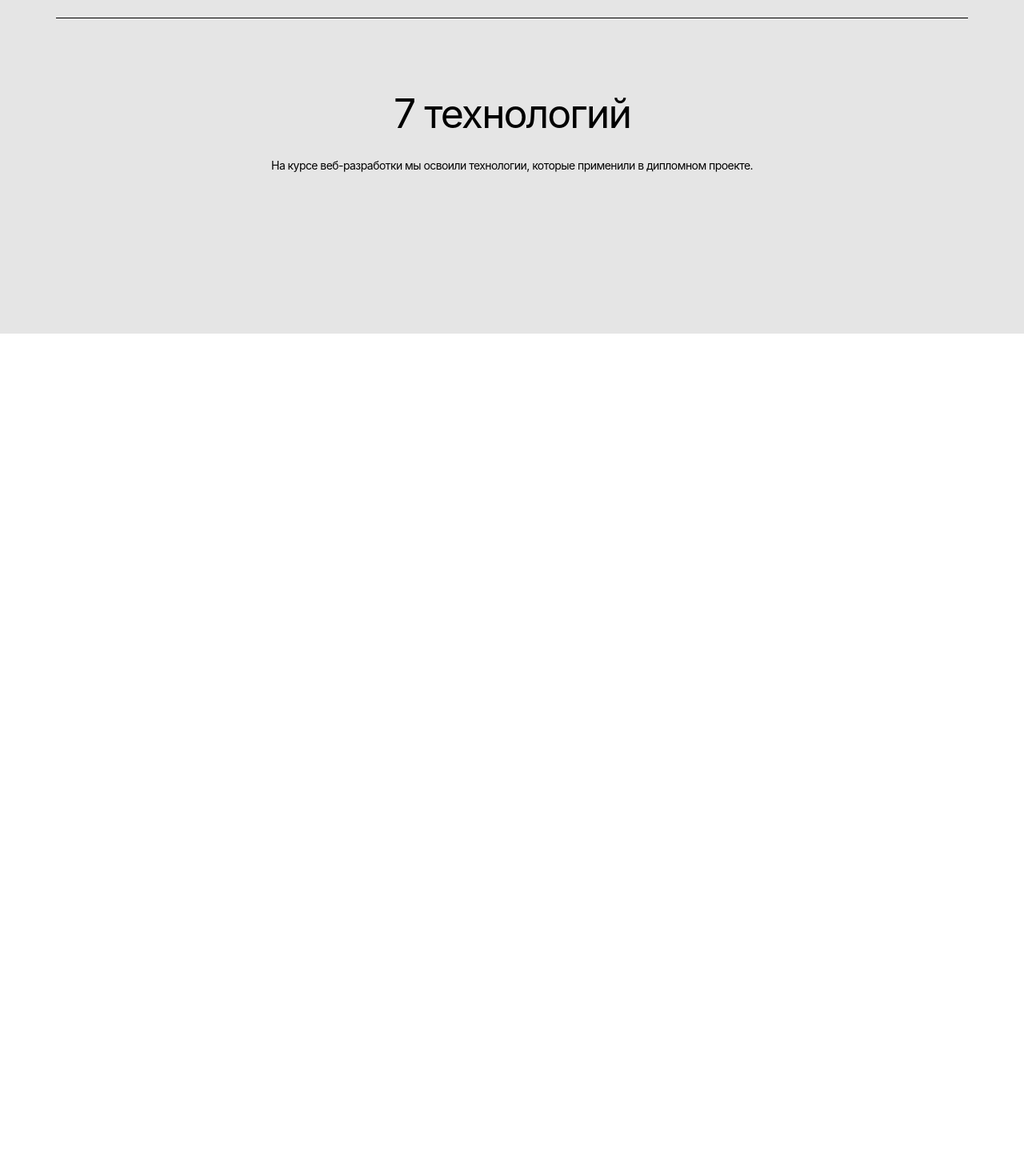
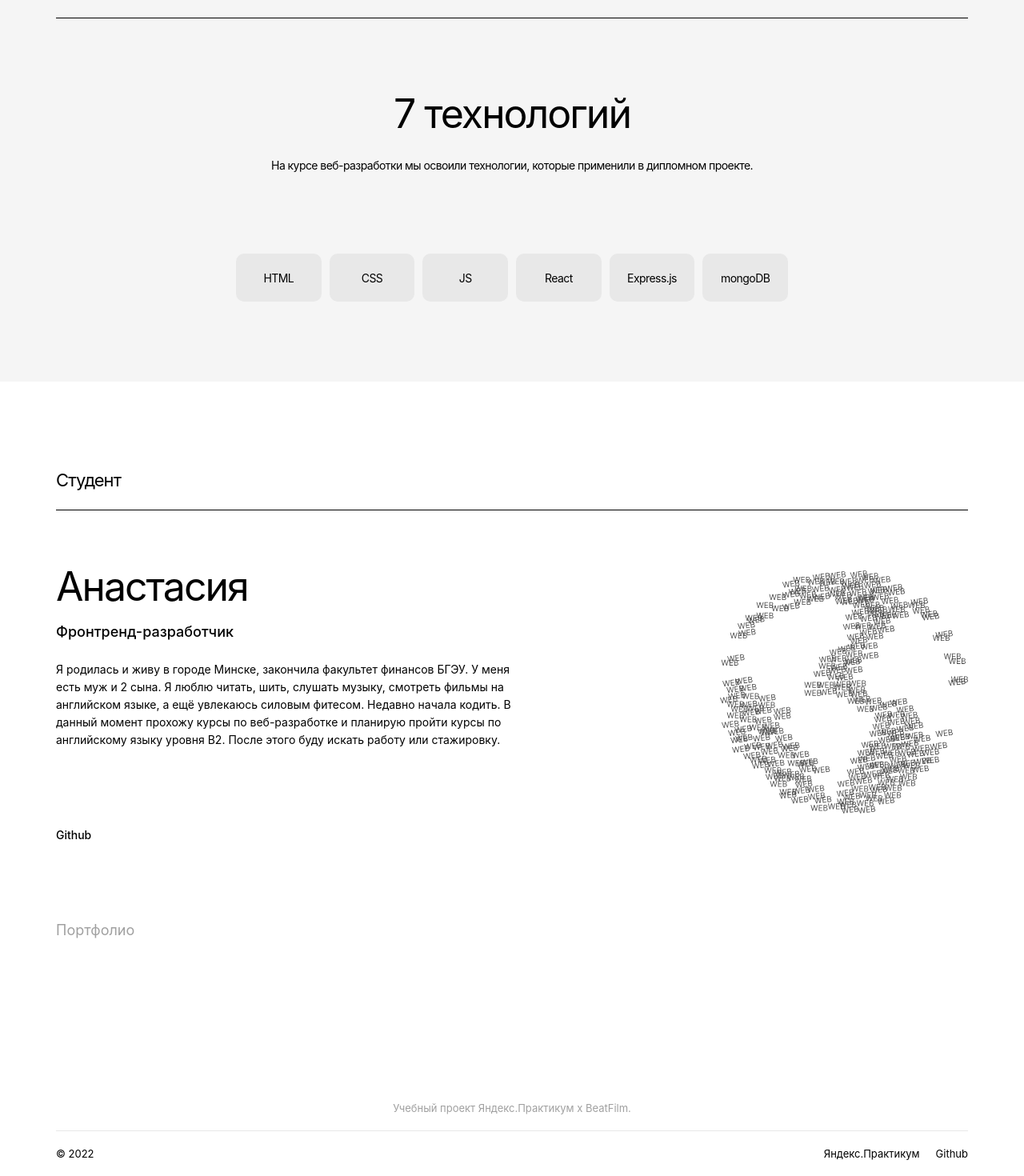
Before and after one commit to nargisi/movies-explorer-frontend, a React (Create React App) app: page / in a window 1280 px wide. Shown: the part 1317-2787 px from the top of the page at 80% size. Before the commit the page ends 1734 px from the top, so only its background shows below. Built offline with nearby package versions, Linux system fonts and the light colour scheme.

Commit message:
Add component Footer & Line

```diff
--- a/src/components/Footer/Footer.css
+++ b/src/components/Footer/Footer.css
@@ -0,0 +1,53 @@
+.footer__container{
+    padding: 79px 70px 20px;
+}
+
+
+.footer__title{
+    margin: 0;
+    padding-bottom: 20px;
+    font-family: 'Inter', Arial, Helvetica, sans-serif;
+    font-style: normal;
+    font-weight: 400;
+    font-size: 13px;
+    line-height: 16px;
+    text-align: center;
+    color: #A0A0A0;
+    border-bottom: 1px solid #E8E8E8;
+}
+
+
+.footer__box{
+    display: flex;
+    justify-content: space-between;
+    padding-top: 20px;
+}
+
+
+.footer__text{
+    margin: 0;
+    font-family: 'Inter', Arial, Helvetica, sans-serif;
+    font-style: normal;
+    font-weight: 400;
+    font-size: 13px;
+    line-height: 16px;
+    color: #000000;
+}
+
+
+.footer__icons{
+    display: flex;
+}
+
+
+.footer__icon{
+    margin: 0;
+    font-family: 'Inter', Arial, Helvetica, sans-serif;
+    font-style: normal;
+    font-weight: 400;
+    font-size: 13px;
+    line-height: 16px;
+    text-align: right;
+    color: #000000;
+    margin-left: 20px;
+}
--- a/src/components/Footer/Footer.js
+++ b/src/components/Footer/Footer.js
@@ -0,0 +1,19 @@
+import React from "react";
+import '../Footer/Footer.css';
+
+function Footer() {
+    return (
+        <div className="footer__container">
+            <p className="footer__title">Учебный проект Яндекс.Практикум х BeatFilm.</p>
+            <div className="footer__box">
+                <p className="footer__text">© 2022</p>
+                <div className="footer__icons">
+                    <p className="footer__icon">Яндекс.Практикум</p>
+                    <p className="footer__icon">Github</p>
+                </div>
+            </div>
+        </div>
+    )
+}
+
+export default Footer
--- a/src/components/Main/AboutProject/AboutProject.css
+++ b/src/components/Main/AboutProject/AboutProject.css
@@ -3,7 +3,7 @@
 }
 
 
-.about__title{
+/* .about__title{
     font-family: 'Inter', Arial, Helvetica, sans-serif;
     font-style: normal;
     font-weight: 400;
@@ -14,7 +14,7 @@
     padding-bottom: 23px;
     border-bottom: 1px solid #000000;
     margin:0;
-}
+} */
 
 
 .about__description{
--- a/src/components/Main/AboutProject/AboutProject.js
+++ b/src/components/Main/AboutProject/AboutProject.js
@@ -1,10 +1,12 @@
 import React from 'react';
 import '../AboutProject/AboutProject.css';
+import Line from '../Line/Line'
 
 function AboutProject() {
     return (
+        <>
        <div className="about__container">
-           <h3 className="about__title">О проекте</h3>
+           <Line>О проекте</Line>
            <div className='about__description'>
                <div className='about__description-container'>
                     <p className='about__description-title'>Дипломный проект включал 5 этапов</p>
@@ -18,6 +20,7 @@ function AboutProject() {
                </div>
            </div>
        </div>
+       </>
       )
 }
 export default AboutProject
--- /dev/null
+++ b/src/components/Main/Line/Line.css
@@ -0,0 +1,12 @@
+.line__title{
+    font-family: 'Inter', Arial, Helvetica, sans-serif;
+    font-style: normal;
+    font-weight: 400;
+    font-size: 22px;
+    line-height: 27px;
+    letter-spacing: -0.04em;
+    color: #000000;
+    padding-bottom: 23px;
+    border-bottom: 1px solid #000000;
+    margin:0;
+}
--- /dev/null
+++ b/src/components/Main/Line/Line.js
@@ -0,0 +1,10 @@
+import React from "react";
+import '../Line/Line.css'
+
+function Line (props) {
+    return (
+        <h3 className="line__title">{props.children}</h3>
+    )
+}
+
+export default Line
--- a/src/components/Main/Main.js
+++ b/src/components/Main/Main.js
@@ -2,6 +2,8 @@ import React from "react";
 import Promo from "./Promo/Promo";
 import AboutProject from "./AboutProject/AboutProject"
 import Techs from "./Techs/Techs";
+import Portfolio from "./Portfolio/Portfolio";
+import Footer from "../Footer/Footer";
 
 function Main() {
    return (
@@ -9,6 +11,8 @@ function Main() {
        <Promo/>
        <AboutProject/>
        <Techs/>
+       <Portfolio/>
+       <Footer/>
        </>
    )
     }
--- a/src/components/Main/Portfolio/Portfolio.css
+++ b/src/components/Main/Portfolio/Portfolio.css
@@ -0,0 +1,73 @@
+.portfolio__container{
+    padding: 110px 70px 125px;
+}
+
+
+.portfolio__box{
+    position: relative;
+}
+
+
+.portfolio__title{
+    margin: 0;
+    padding-top: 66px;
+    font-family: 'Inter', Arial, Helvetica, sans-serif;
+    font-style: normal;
+    font-weight: 400;
+    font-size: 50px;
+    line-height: 58px;
+    letter-spacing: -0.04em;
+    color: #000000;
+}
+
+
+.portfolio__subtitle{
+    margin: 0;
+    padding-top: 18px;
+    font-family: 'Inter', Arial, Helvetica, sans-serif;
+    font-style: normal;
+    font-weight: 500;
+    font-size: 18px;
+    line-height: 20px;
+    color: #000000;
+    mix-blend-mode: normal;
+}
+
+
+.portfolio__info{
+    margin: 0;
+    padding-top: 26px;
+    font-family: 'Inter', Arial, Helvetica, sans-serif;
+    font-style: normal;
+    font-weight: 400;
+    font-size: 14px;
+    line-height: 22px;
+    color: #000000;
+    mix-blend-mode: normal;
+    max-width: 600px;
+}
+
+
+.portfolio__tech{
+    margin: 0;
+    padding-top: 99px;
+    font-family: 'Inter', Arial, Helvetica, sans-serif;
+    font-style: normal;
+    font-weight: 500;
+    font-size: 14px;
+    line-height: 17px;
+    color: #000000;
+}
+
+
+.portfolio__text{
+    margin: 0;
+    padding-top: 101px;
+    font-family: 'Inter', Arial, Helvetica, sans-serif;
+    font-style: normal;
+    font-weight: 400;
+    font-size: 18px;
+    line-height: 20px;
+    color: #A0A0A0;
+    mix-blend-mode: normal;
+}
--- a/src/components/Main/Portfolio/Portfolio.js
+++ b/src/components/Main/Portfolio/Portfolio.js
@@ -0,0 +1,30 @@
+import React from 'react';
+import '../Portfolio/Portfolio.css'
+import Line from '../Line/Line'
+import MainImage from '../../../images/Main_image.svg';
+
+function Portfolio() {
+    return (
+        <>
+        <div className='portfolio__container'>
+            <Line>Студент</Line>
+            <div className="portfolio__box">
+                <h2 className="portfolio__title">Анастасия</h2>
+                <h3 className="portfolio__subtitle">Фронтренд-разработчик</h3>
+                <p className="portfolio__info">Я родилась и живу в городе Минске,
+                закончила факультет финансов БГЭУ. У меня есть муж и 2 сына.
+                Я люблю читать, шить, слушать музыку, смотреть фильмы на английском языке,
+                а ещё увлекаюсь силовым фитесом. Недавно начала кодить.
+                В данный момент прохожу курсы по веб-разработке и планирую пройти курсы по
+                английскому языку уровня В2. После этого буду искать работу или стажировку.</p>
+                <p className='portfolio__tech'>Github</p>
+                <p className='portfolio__text'>Портфолио</p>
+                <img className="promo__image" src={MainImage} alt='Изображение студента'/>
+            </div>
+        </div>
+        </>
+    )
+
+}
+
+export default Portfolio
--- a/src/components/Main/Techs/Techs.css
+++ b/src/components/Main/Techs/Techs.css
@@ -1,6 +1,6 @@
 .techs__container{
     padding: 100px 70px;
-    background: #E5E5E5;
+    background: #F5F5F5;
 }
 
 
@@ -31,3 +31,31 @@
     letter-spacing: -0.04em;
     color: #000000;
 }
+
+
+.techs__container-grid{
+    display: grid;
+    grid-template-columns:repeat(6, 1fr);
+    padding-left: 225px;
+    padding-right: 225px;
+    gap:10px;
+}
+
+
+.techs__container-grid__info{
+    margin:0;
+    height: 60px;
+    font-family: 'Inter', Arial, Helvetica, sans-serif;
+    font-style: normal;
+    font-weight: 400;
+    font-size: 14px;
+    line-height: 17px;
+    text-align: center;
+    letter-spacing: -0.04em;
+    color: #000000;
+    background: #E8E8E8;
+    border-radius: 10px;
+    display: flex;
+    align-items: center;
+    justify-content: center;
+}
--- a/src/components/Main/Techs/Techs.js
+++ b/src/components/Main/Techs/Techs.js
@@ -1,16 +1,25 @@
 import React from 'react';
-import '../AboutProject/AboutProject.css';
 import '../Techs/Techs.css'
+import Line from '../Line/Line'
 
 function Techs() {
     return (
+        <>
        <div className="techs__container">
-           <h3 className="about__title">Технологии</h3>
+            <Line>Технологии</Line>
            <h2 className='techs__title'>7 технологий</h2>
            <p className='techs__paragraph'>На курсе веб-разработки мы освоили технологии,
            которые применили в дипломном проекте.</p>
-
+          <div className='techs__container-grid'>
+              <p className='techs__container-grid__info'>HTML</p>
+              <p className='techs__container-grid__info'>CSS</p>
+              <p className='techs__container-grid__info'>JS</p>
+              <p className='techs__container-grid__info'>React</p>
+              <p className='techs__container-grid__info'>Express.js</p>
+              <p className='techs__container-grid__info'>mongoDB</p>
+          </div>
        </div>
+       </>
       )
 }
 export default Techs
```
